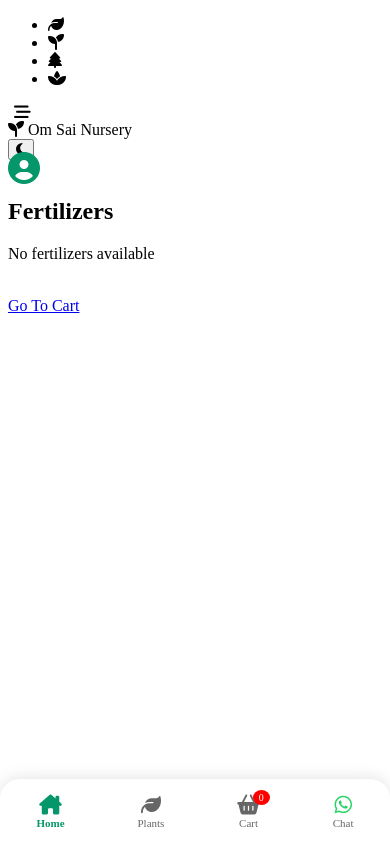
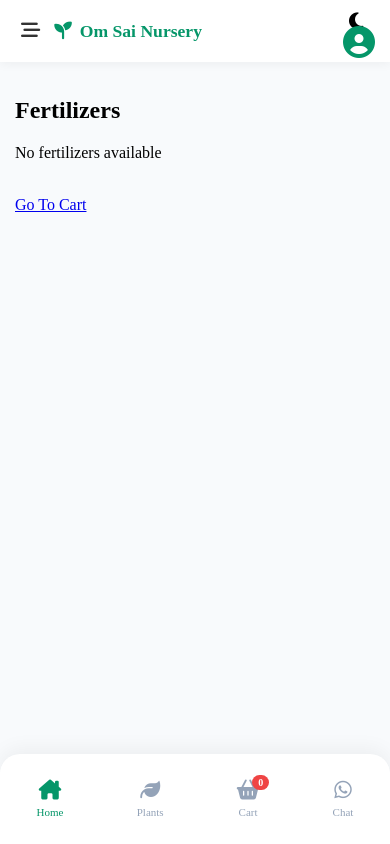
Before and after one commit to adityawalke97-prog/Om-Sai-Nursery-, a Flask app: page /fertilizers in a window 390 px wide. Run offline with Flask 3, Linux system fonts and the light colour scheme; data that the repository does not hold is empty.

Commit message:
Update Home.html

```diff
--- a/templates/Home.html
+++ b/templates/Home.html
@@ -10,126 +10,148 @@
     <link rel="stylesheet" href="{{ url_for('static', filename='style.css') }}">
 
     <style>
-        /* --- DESKTOP VS MOBILE LOGIC (CSS INLINE FOR QUICK FIX) --- */
+        /* --- DESKTOP DESIGN (Waisa hi jaisa aapko chahiye) --- */
+        @media (min-width: 769px) {
+            .mobile-only { display: none !important; }
+            .sidebar { position: static; display: block; }
+        }
 
-        /* 1. Mobile specific styles (Sirf phone ke liye) */
+        /* --- MOBILE ADVANCED UI (Bakwaas hatane ke liye) --- */
         @media (max-width: 768px) {
+            body { background: #f8fafc; margin: 0; padding: 0; }
+
+            /* Background animation hide on mobile for speed */
+            .area { display: none; }
+
+            /* Top Header Fix */
+            .top-nav {
+                display: flex;
+                justify-content: space-between;
+                align-items: center;
+                padding: 10px 15px;
+                background: #ffffff;
+                box-shadow: 0 2px 10px rgba(0,0,0,0.05);
+                position: sticky;
+                top: 0;
+                z-index: 1000;
+            }
+            .desktop-search, .weather-widget, .lang-switch { display: none !important; }
+
+            .logo { font-size: 1.1rem; font-weight: 600; color: #059669; display: flex; align-items: center; gap: 8px; }
+
+            /* Profile Container Fix */
+            .profile-container { position: relative; }
+            .profile-box {
+                position: absolute;
+                top: 50px;
+                right: 0;
+                background: white;
+                width: 200px;
+                border-radius: 12px;
+                box-shadow: 0 10px 25px rgba(0,0,0,0.1);
+                padding: 15px;
+                display: none;
+                z-index: 2000;
+            }
+            .profile-box.active { display: block; }
+
+            /* Sidebar Drawer Fix */
             .sidebar {
                 position: fixed !important;
                 left: -100% !important;
                 top: 0;
+                width: 280px;
                 height: 100vh;
-                width: 260px;
-                z-index: 9999;
-                transition: 0.3s ease;
                 background: white !important;
+                z-index: 3000;
+                transition: 0.4s cubic-bezier(0.4, 0, 0.2, 1);
+                box-shadow: 10px 0 30px rgba(0,0,0,0.1);
+                padding-top: 20px;
             }
-            .sidebar.active {
-                left: 0 !important;
-            }
-            .desktop-search { display: none !important; }
-            .main-wrapper { display: block !important; }
+            .sidebar.active { left: 0 !important; }
 
-            /* Bottom App Bar */
-            .mobile-app-bar {
-                display: flex !important;
+            /* Bottom App Navigation (Super Modern) */
+            .mobile-bottom-nav {
                 position: fixed;
                 bottom: 0;
                 left: 0;
                 right: 0;
+                height: 70px;
                 background: white;
-                height: 65px;
-                box-shadow: 0 -2px 15px rgba(0,0,0,0.1);
+                display: flex;
                 justify-content: space-around;
                 align-items: center;
+                box-shadow: 0 -5px 20px rgba(0,0,0,0.05);
+                border-radius: 20px 20px 0 0;
                 z-index: 1000;
-                border-radius: 20px 20px 0 0;
             }
-            .app-bar-item {
+            .nav-item {
                 text-decoration: none;
-                color: #666;
+                color: #94a3b8;
                 font-size: 11px;
                 display: flex;
                 flex-direction: column;
                 align-items: center;
+                gap: 4px;
+                transition: 0.3s;
             }
-            .app-bar-item.active { color: #059669; font-weight: 600; }
-            .app-bar-item i { font-size: 20px; margin-bottom: 2px; }
+            .nav-item i { font-size: 20px; }
+            .nav-item.active { color: #059669; }
 
-            .content-area { padding-bottom: 80px !important; }
-            .menu-toggle { display: block !important; }
+            .content-area { padding: 15px; padding-bottom: 90px; min-height: 80vh; }
+
             .overlay {
-                display: none;
                 position: fixed;
                 inset: 0;
-                background: rgba(0,0,0,0.5);
-                z-index: 9998;
+                background: rgba(0,0,0,0.4);
+                backdrop-filter: blur(3px);
+                display: none;
+                z-index: 2500;
             }
             .overlay.active { display: block; }
         }
 
-        /* 2. Desktop styles (Sab kuch pehle jaisa) */
-        @media (min-width: 769px) {
-            .mobile-app-bar, .menu-toggle, .overlay { display: none !important; }
-            .sidebar { position: static !important; display: block !important; }
+        /* Common Utility */
+        .cart-badge {
+            position: absolute;
+            top: -5px;
+            right: -10px;
+            background: #ef4444;
+            color: white;
+            font-size: 10px;
+            padding: 2px 6px;
+            border-radius: 50px;
+            font-weight: bold;
         }
-
-        /* Profile Box Fix */
-        .profile-box {
-            display: none;
-            position: absolute;
-            right: 0;
-            top: 50px;
-            background: white;
-            box-shadow: 0 4px 15px rgba(0,0,0,0.1);
-            padding: 15px;
-            border-radius: 10px;
-            z-index: 1001;
-            min-width: 150px;
-        }
-        .profile-box.show { display: block; }
-        .dark-mode .profile-box { background: #222; color: white; }
     </style>
 </head>
-<body>
+<body class="{% if request.path == '/home' %}home-page{% endif %}">
+
     <div class="overlay" id="overlay" onclick="toggleSidebar()"></div>
-
-    <div class="area">
-        <ul class="circles">
-            <li><i class="fa-solid fa-leaf"></i></li>
-            <li><i class="fa-solid fa-seedling"></i></li>
-            <li><i class="fa-solid fa-tree"></i></li>
-            <li><i class="fa-solid fa-spa"></i></li>
-        </ul>
-    </div>
 
     <nav class="top-nav">
         <div class="logo">
-            <button class="menu-toggle" onclick="toggleSidebar()" style="background:none; border:none; margin-right:10px; cursor:pointer;">
-                <i class="fa-solid fa-bars-staggered fa-lg"></i>
+            <button onclick="toggleSidebar()" class="mobile-only" style="background:none; border:none; color:#333; font-size: 1.2rem; cursor:pointer;">
+                <i class="fa-solid fa-bars-staggered"></i>
             </button>
-            <i class="fa-solid fa-seedling"></i> Om Sai Nursery
-        </div>
-
-        <div class="search-bar desktop-search">
-            <form action="{{ url_for('search') }}" method="GET" style="width: 100%; display: flex;">
-                <input type="text" name="q" placeholder="Search plants, seeds...">
-                <button type="submit"><i class="fa-solid fa-magnifying-glass"></i></button>
-            </form>
+            <i class="fa-solid fa-seedling"></i>
+            <span>Om Sai Nursery</span>
         </div>
 
         <div class="user-actions">
-            <button class="theme-toggle" onclick="toggleDarkMode()">
+            <button class="theme-toggle" onclick="toggleDarkMode()" style="background:none; border:none; font-size: 1.2rem; cursor:pointer;">
                 <i class="fa-solid fa-moon" id="themeIcon"></i>
             </button>
 
-            <div class="profile-container" style="position:relative;" onclick="toggleProfile()">
+            <div class="profile-container" onclick="toggleProfile()">
                 <i class="fa-solid fa-circle-user fa-2xl" style="color: #059669; cursor:pointer;"></i>
                 <div class="profile-box" id="profileBox">
-                    <p><strong>{{ session['username'] if session['username'] else 'Guest' }}</strong></p>
-                    <p style="font-size: 0.8rem; color: gray;">{{ session['role'] }}</p>
-                    <hr>
-                    <a href="/logout" class="logout-btn" style="text-decoration:none; color:red;"><i class="fa-solid fa-power-off"></i> Logout</a>
+                    <p style="margin:0;"><strong>{{ session['username'] if session.get('username') else 'Aditya Walke' }}</strong></p>
+                    <p style="font-size: 0.8rem; color: #64748b; margin: 5px 0;">User Account</p>
+                    <hr style="border:0; border-top:1px solid #eee; margin:10px 0;">
+                    <a href="/logout" style="color:#ef4444; text-decoration:none; font-size:0.9rem; display:flex; align-items:center; gap:8px;">
+                        <i class="fa-solid fa-power-off"></i> Logout
+                    </a>
                 </div>
             </div>
         </div>
@@ -137,15 +159,14 @@
 
     <div class="main-wrapper">
         <aside class="sidebar" id="sidebar">
-            <h3 style="padding: 20px 0 10px 20px;">Dashboard</h3>
-            <ul class="nav-links">
-                <li><a href="/home" class="{{ 'active' if request.path == '/home' else '' }}"><i class="fa-solid fa-house"></i> Home</a></li>
-                <li><a href="/plants"><i class="fa-solid fa-leaf"></i> Plants</a></li>
-                <li><a href="/seeds"><i class="fa-solid fa-spa"></i> Seeds</a></li>
-                <li><a href="/diseases"><i class="fa-solid fa-bug"></i> Diseases</a></li>
-                <li><a href="/orders"><i class="fa-solid fa-cart-shopping"></i> My Orders</a></li>
-                <li><a href="/payments"><i class="fa-solid fa-wallet"></i> Payments</a></li>
-                <li><a href="/contact"><i class="fa-solid fa-phone"></i> Contact</a></li>
+            <div style="padding: 0 20px 20px; border-bottom: 1px solid #eee;">
+                <h3 style="color:#059669;">Dashboard</h3>
+            </div>
+            <ul class="nav-links" style="list-style:none; padding:10px;">
+                <li style="margin-bottom:5px;"><a href="/home" style="display:flex; align-items:center; gap:15px; padding:12px 15px; text-decoration:none; color:#334155; border-radius:8px;" class="active"><i class="fa-solid fa-house"></i> Home</a></li>
+                <li style="margin-bottom:5px;"><a href="/plants" style="display:flex; align-items:center; gap:15px; padding:12px 15px; text-decoration:none; color:#334155; border-radius:8px;"><i class="fa-solid fa-leaf"></i> Plants</a></li>
+                <li style="margin-bottom:5px;"><a href="/orders" style="display:flex; align-items:center; gap:15px; padding:12px 15px; text-decoration:none; color:#334155; border-radius:8px;"><i class="fa-solid fa-cart-shopping"></i> My Orders</a></li>
+                <li style="margin-bottom:5px;"><a href="/contact" style="display:flex; align-items:center; gap:15px; padding:12px 15px; text-decoration:none; color:#334155; border-radius:8px;"><i class="fa-solid fa-phone"></i> Contact</a></li>
             </ul>
         </aside>
 
@@ -154,38 +175,36 @@
         </main>
     </div>
 
-    <nav class="mobile-app-bar">
-        <a href="/home" class="app-bar-item active">
+    <nav class="mobile-bottom-nav mobile-only">
+        <a href="/home" class="nav-item active">
             <i class="fa-solid fa-house-chimney"></i>
             <span>Home</span>
         </a>
-        <a href="/plants" class="app-bar-item">
+        <a href="/plants" class="nav-item">
             <i class="fa-solid fa-leaf"></i>
             <span>Plants</span>
         </a>
-        <a href="/orders" class="app-bar-item">
+        <a href="/orders" class="nav-item">
             <div style="position:relative;">
                 <i class="fa-solid fa-basket-shopping"></i>
-                <span class="cart-count" style="position:absolute; top:-5px; right:-10px; background:red; color:white; border-radius:50%; padding:2px 6px; font-size:10px;">0</span>
+                <span class="cart-count cart-badge">0</span>
             </div>
             <span>Cart</span>
         </a>
-        <a href="https://wa.me/919999999999" class="app-bar-item">
-            <i class="fa-brands fa-whatsapp" style="color:#25D366;"></i>
+        <a href="https://wa.me/919999999999" class="nav-item">
+            <i class="fa-brands fa-whatsapp"></i>
             <span>Chat</span>
         </a>
     </nav>
 
     <script>
         function toggleSidebar() {
-            const sidebar = document.getElementById('sidebar');
-            const overlay = document.getElementById('overlay');
-            sidebar.classList.toggle('active');
-            overlay.classList.toggle('active');
+            document.getElementById('sidebar').classList.toggle('active');
+            document.getElementById('overlay').classList.toggle('active');
         }
 
         function toggleProfile() {
-            document.getElementById("profileBox").classList.toggle("show");
+            document.getElementById("profileBox").classList.toggle("active");
         }
 
         function toggleDarkMode() {
@@ -205,12 +224,12 @@
             document.querySelectorAll('.cart-count').forEach(el => el.innerText = cart.length);
         };
 
-        // Close profile on outside click
-        window.onclick = function(event) {
-            if (!event.target.closest('.profile-container')) {
-                document.getElementById("profileBox").classList.remove("show");
+        // Close dropdowns on outside click
+        window.addEventListener('click', function(e) {
+            if (!document.querySelector('.profile-container').contains(e.target)) {
+                document.getElementById("profileBox").classList.remove("active");
             }
-        }
+        });
     </script>
 </body>
 </html>
```
